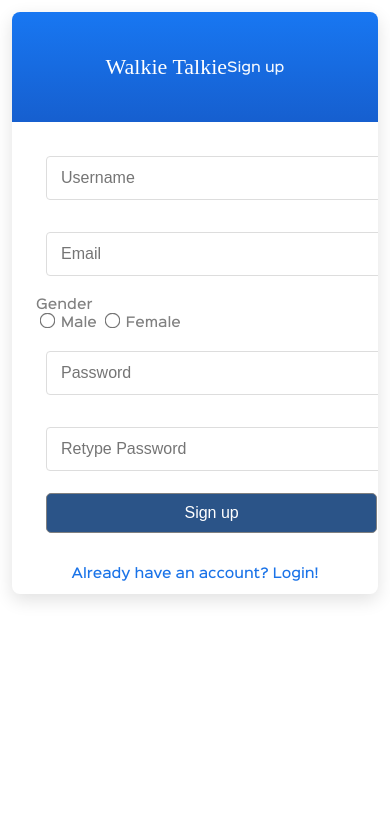
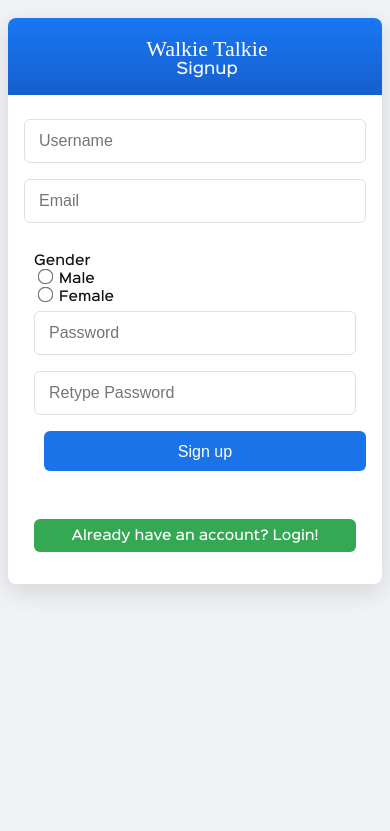
Before and after one commit to caz02/Carochat, a PHP site: page /signup.php in a window 390 px wide. Shown: the top 831 px of the page. Run offline with PHP 8.4, Linux system fonts and the light colour scheme; some web fonts are replaced.

Commit message:
Mobile-only: apply card/banner styling at max-width:600px for login and signup

```diff
--- a/signup.php
+++ b/signup.php
@@ -88,44 +88,98 @@
 	}
 </style>
 <style type="text/css">
-/* Mobile-first signup card style matching login: blue banner, white card */
-body{ background: #ffffff; margin:0; font-family: myFont; }
-#page_card{ max-width:420px; margin: 22px auto; background: #fff; border-radius:8px; box-shadow: 0 6px 18px rgba(0,0,0,0.12); overflow: hidden; }
-.banner{ background: linear-gradient(180deg,#1877f2,#165fcf); height:120px; display:flex; align-items:center; justify-content:center; color:#fff; font-family: headFont; font-size:28px; }
-.banner small{ display:block; font-family: myFont; font-size:13px; opacity:0.95; }
-.card-body{ padding:18px 18px 26px; }
-.form-row{ margin-bottom:12px; }
-input[type=text], input[type=password]{ width:100%; padding:12px 14px; font-size:16px; border-radius:4px; border:1px solid #ddd; box-sizing:border-box; }
-.primary-btn{ display:block; width:100%; background:#1a73e8; color:#fff; border:none; padding:12px 14px; font-size:16px; border-radius:6px; cursor:pointer; }
-.secondary-link{ display:block; text-align:center; color:#1a73e8; margin-top:12px; text-decoration:none; }
-.create-btn{ display:block; width:100%; background:#34a853; color:#fff; border:none; padding:10px 12px; font-size:15px; border-radius:6px; cursor:pointer; margin-top:10px; }
+/* Mobile-only card/banner layout for small screens (signup page) */
+@media (max-width: 600px) {
+	body{ background:#f0f2f5; }
+	#wrapper{
+		max-width:420px;
+		margin:18px auto;
+		background:#fff;
+		border-radius:8px;
+		box-shadow:0 8px 26px rgba(0,0,0,0.12);
+		overflow:hidden;
+		color:#111;
+	}
 
-@media (max-width: 600px){
-	#page_card{ margin: 12px; }
-	.banner{ height:110px; font-size:22px; }
-	.card-body{ padding:14px; }
+	#header{
+		background: linear-gradient(180deg,#1877f2,#165fcf);
+		color:#fff;
+		font-family: headFont;
+		font-size:22px;
+		padding:18px 12px;
+		text-align:center;
+	}
+	#header > div{ font-size:13px; color:rgba(255,255,255,0.95); font-family: myFont; }
+
+	form{
+		padding:16px;
+		max-width:100%;
+		box-sizing:border-box;
+	}
+
+	input[type=text], input[type=password]{
+		width:100%;
+		padding:12px 14px;
+		font-size:16px;
+		border-radius:6px;
+		border:1px solid #e0e0e0;
+		margin:8px 0;
+		box-sizing:border-box;
+		color:#111;
+	}
+
+	input[type=submit]{
+		display:block;
+		width:100%;
+		padding:12px 14px;
+		font-size:16px;
+		background:#1a73e8;
+		color:#fff;
+		border:none;
+		border-radius:6px;
+		cursor:pointer;
+		margin-top:8px;
+	}
+
+	a[href="login.php"]{
+		display:block;
+		text-align:center;
+		margin:12px 0 6px 0;
+		background:#34a853;
+		color:#fff;
+		padding:10px 12px;
+		border-radius:6px;
+		text-decoration:none;
+	}
 }
 </style>
 <body>
 	<div id="wrapper">
-		<div id="page_card">
-			<div class="banner">Walkie Talkie <small>Sign up</small></div>
-			<div class="card-body">
-				<div id="error" style="display:none;">Some Text</div>
-				<form id="myform">
-					<div class="form-row"><input type="text" name="username" placeholder="Username"></div>
-					<div class="form-row"><input type="text" name="email" placeholder="Email"></div>
-					<div class="form-row">Gender<br>
-						<input type="radio" value="Male" name="gender_male"> Male
-						<input type="radio" value="Female" name="gender_female"> Female
-					</div>
-					<div class="form-row"><input type="password" name="password" placeholder="Password"></div>
-					<div class="form-row"><input type="password" name="password2" placeholder="Retype Password"></div>
-					<div class="form-row"><input class="primary-btn" type="submit" value="Sign up" id="signup_button"></div>
-				</form>
-				<a class="secondary-link" href="login.php">Already have an account? Login!</a>
-			</div>
+		<div id="header">
+		Walkie Talkie
+		<div style="font-size:15px; font-family: myFont;">Signup</div>
 		</div>
+		<div id="error" style="">Some Text</div>
+
+		<form id="myform">
+			<input type="text" name="username" placeholder="Username"><br>
+			<input type="text" name="email" placeholder="Email"><br>
+		<div style="padding: 10px;" >
+
+			<br>Gender<br>
+			<input type="radio" value="Male" name="gender_male"> Male<br>
+			<input type="radio" value="Female" name="gender_female"> Female<br>
+
+			<input type="password" name="password" placeholder="Password"><br>
+			<input type="password" name="password2" placeholder="Retype Password"><br>
+			<input type="submit" value="Sign up" id="signup_button"><br>
+
+			<br>
+			<a href="login.php" style="display: block;text-align: center; text-decoration: none">
+				Already have an account? Login!
+			</a>
+		</form>
+
 	</div>
 
 </body>
```
Also changed, not shown: login.php (+80 -29 lines).
